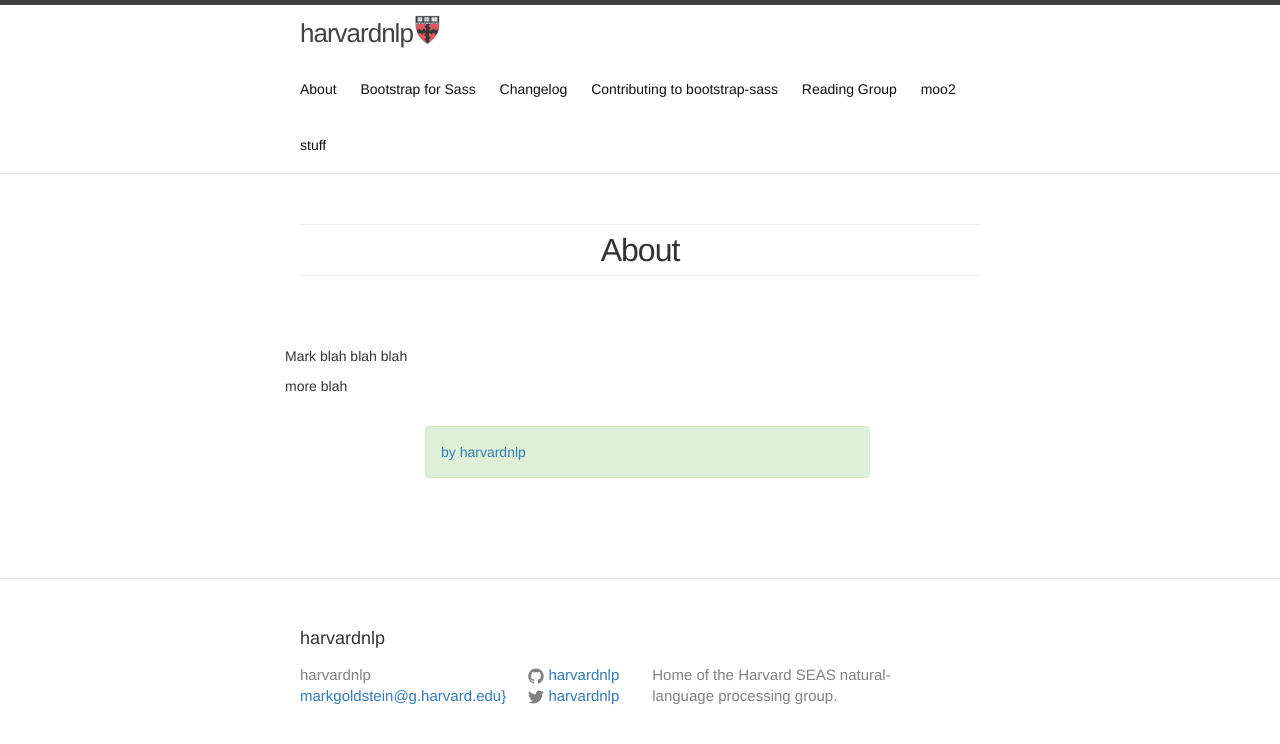
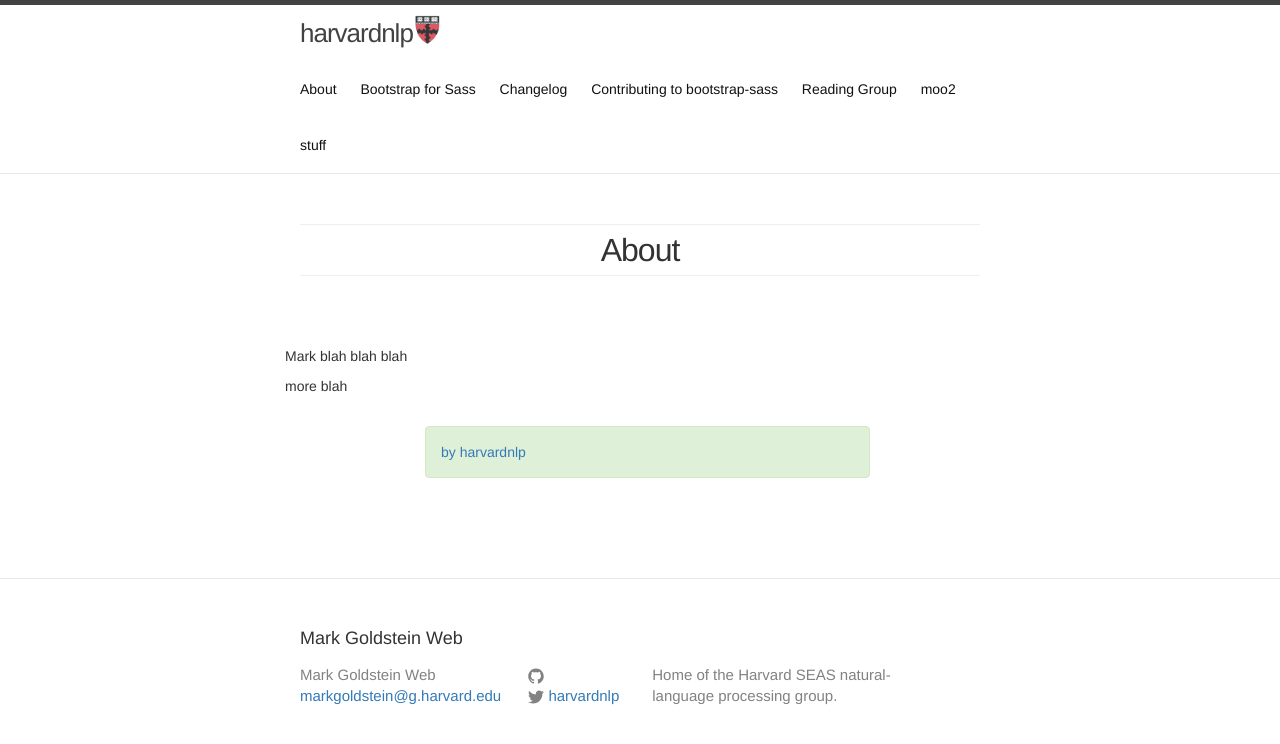
Before and after one commit to yfzhou42/YunFan.Zhou.github.io, a Jekyll site: the page built from index.html, in a window 1280 px wide. Shown: the top 744 px of the page. Built offline with Jekyll 4.4.1, drawn with Linux system fonts in a browser that asks for light colours; comment, search, counter and statistics services are not loaded.

Commit message:
Update footer.html

```diff
--- a/_includes/footer.html
+++ b/_includes/footer.html
@@ -2,13 +2,13 @@
 
   <div class="wrapper">
 
-    <h2 class="footer-heading">{{ site.title }}</h2>
+    <h2 class="footer-heading">Mark Goldstein Web</h2>
 
     <div class="footer-col-wrapper">
       <div class="footer-col footer-col-1">
         <ul class="contact-list">
-          <li>{{ site.title }}</li>
-          <li><a href="mailto:markgoldstein@g.harvard.edu">markgoldstein@g.harvard.edu}</a></li>
+          <li>Mark Goldstein Web</li>
+          <li><a href="mailto:markgoldstein@g.harvard.edu">markgoldstein@g.harvard.edu</a></li>
         </ul>
       </div>
 
@@ -16,7 +16,7 @@
         <ul class="social-media-list">
           {% if site.github_username %}
           <li>
-            {% include icon-github.html username=site.github_username %}
+            {% include icon-github.html username=marikgoldstein %}
           </li>
           {% endif %}
 
```
